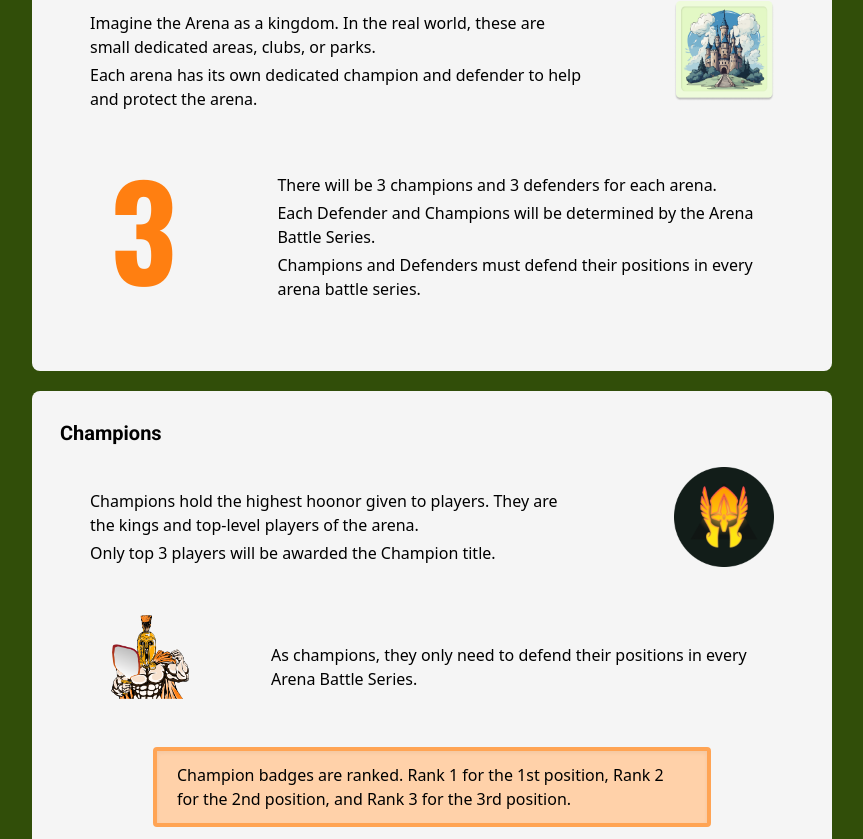
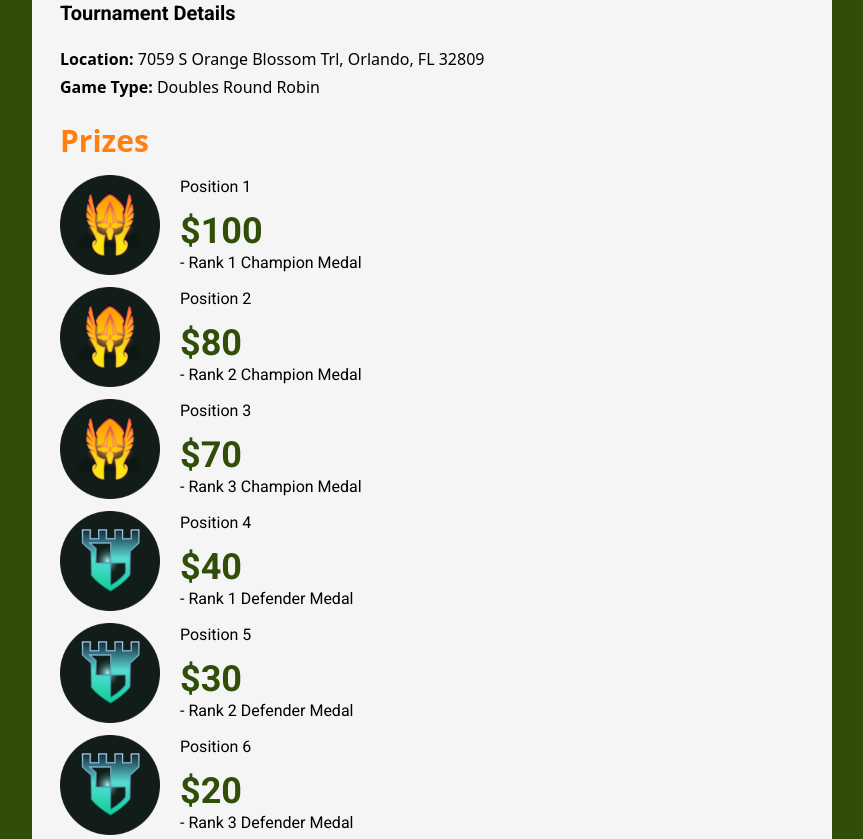
Before and after one commit to JellyrioTech/npl-public-website, a React (Vite) app: page /tournament-info in a window 1280 px wide. Shown: the part 741-1580 px from the top of the page, without its empty margins (208-1071 px from the left). Built offline with nearby package versions, Linux system fonts and the light colour scheme.

Commit message:
Tournament Details prize added

```diff
--- a/src/screens/TournamentInfoPage.tsx
+++ b/src/screens/TournamentInfoPage.tsx
@@ -23,6 +23,12 @@ function TournamentInfoPage() {
                     <p className="font-roboto text-xl font-bold md:text-2xl mt-2">
                         Arena Battle Series
                     </p>
+                    <p className="font-roboto mt-1">
+                        on{" "}
+                        <span className="text-primary-500 text-lg md:text-2xl font-bold">
+                            September 13, 2024 at 5:00pm EST
+                        </span>
+                    </p>
                 </div>
                 <div className="flex flex-col items-center gap-5">
                     <p className="text-center px-6 mb-4">
@@ -45,6 +51,134 @@ function TournamentInfoPage() {
                         onClick={() => navigator(routes.Download)}
                         text={"Register Now"}
                     ></Button>
+                </div>
+            </div>
+
+            <div className="bg-neutral-100 w-[80%] p-7 rounded-lg flex flex-col md:max-w-[800px]">
+                <p className="font-roboto text-xl font-bold">
+                    Tournament Details
+                </p>
+                <div className="flex">
+                    <div className="flex flex-col gap-1 md:basis-2/3">
+                        <p className="mt-5">
+                            <b>Location:</b> 7059 S Orange Blossom Trl, Orlando,
+                            FL 32809
+                        </p>
+                        <p>
+                            <b>Game Type:</b> Doubles Round Robin
+                        </p>
+                        <p className="mt-5 text-3xl text-secondary-500 font-bold">
+                            Prizes
+                        </p>
+                        <div className="flex flex-wrap justify-between">
+                            <div className="flex-col flex">
+                                <div className="pt-3 flex gap-5">
+                                    <img
+                                        src={champBagde}
+                                        className="w-[100px] h-[100px]"
+                                    />
+                                    <div className="flex flex-col">
+                                        <p className="font-roboto text-secondary-900 text-base">
+                                            Position 1
+                                        </p>
+                                        <p className="font-roboto text-primary-900 font-bold text-4xl pt-3">
+                                            $100
+                                        </p>
+                                        <p className="font-roboto text-secondary-900 text-base">
+                                            - Rank 1 Champion Medal
+                                        </p>
+                                    </div>
+                                </div>
+                                <div className="pt-3 flex gap-5">
+                                    <img
+                                        src={champBagde}
+                                        className="w-[100px] h-[100px]"
+                                    />
+                                    <div className="flex flex-col">
+                                        <p className="font-roboto text-secondary-900 text-base">
+                                            Position 2
+                                        </p>
+                                        <p className="font-roboto text-primary-900 font-bold text-4xl pt-3">
+                                            $80
+                                        </p>
+                                        <p className="font-roboto text-secondary-900 text-base">
+                                            - Rank 2 Champion Medal
+                                        </p>
+                                    </div>
+                                </div>
+                                <div className="pt-3 flex gap-5">
+                                    <img
+                                        src={champBagde}
+                                        className="w-[100px] h-[100px]"
+                                    />
+                                    <div className="flex flex-col">
+                                        <p className="font-roboto text-secondary-900 text-base">
+                                            Position 3
+                                        </p>
+                                        <p className="font-roboto text-primary-900 font-bold text-4xl pt-3">
+                                            $70
+                                        </p>
+                                        <p className="font-roboto text-secondary-900 text-base">
+                                            - Rank 3 Champion Medal
+                                        </p>
+                                    </div>
+                                </div>
+                            </div>
+                            <div className="flex-col flex">
+                                <div className="pt-3 flex gap-5">
+                                    <img
+                                        src={defenderBagde}
+                                        className="w-[100px] h-[100px]"
+                                    />
+                                    <div className="flex flex-col">
+                                        <p className="font-roboto text-secondary-900 text-base">
+                                            Position 4
+                                        </p>
+                                        <p className="font-roboto text-primary-900 font-bold text-4xl pt-3">
+                                            $40
+                                        </p>
+                                        <p className="font-roboto text-secondary-900 text-base">
+                                            - Rank 1 Defender Medal
+                                        </p>
+                                    </div>
+                                </div>
+                                <div className="pt-3 flex gap-5">
+                                    <img
+                                        src={defenderBagde}
+                                        className="w-[100px] h-[100px]"
+                                    />
+                                    <div className="flex flex-col">
+                                        <p className="font-roboto text-secondary-900 text-base">
+                                            Position 5
+                                        </p>
+                                        <p className="font-roboto text-primary-900 font-bold text-4xl pt-3">
+                                            $30
+                                        </p>
+                                        <p className="font-roboto text-secondary-900 text-base">
+                                            - Rank 2 Defender Medal
+                                        </p>
+                                    </div>
+                                </div>
+                                <div className="pt-3 flex gap-5">
+                                    <img
+                                        src={defenderBagde}
+                                        className="w-[100px] h-[100px]"
+                                    />
+                                    <div className="flex flex-col">
+                                        <p className="font-roboto text-secondary-900 text-base">
+                                            Position 6
+                                        </p>
+                                        <p className="font-roboto text-primary-900 font-bold text-4xl pt-3">
+                                            $20
+                                        </p>
+                                        <p className="font-roboto text-secondary-900 text-base">
+                                            - Rank 3 Defender Medal
+                                        </p>
+                                    </div>
+                                </div>
+                            </div>
+                        </div>
+                    </div>
                 </div>
             </div>
 
```
